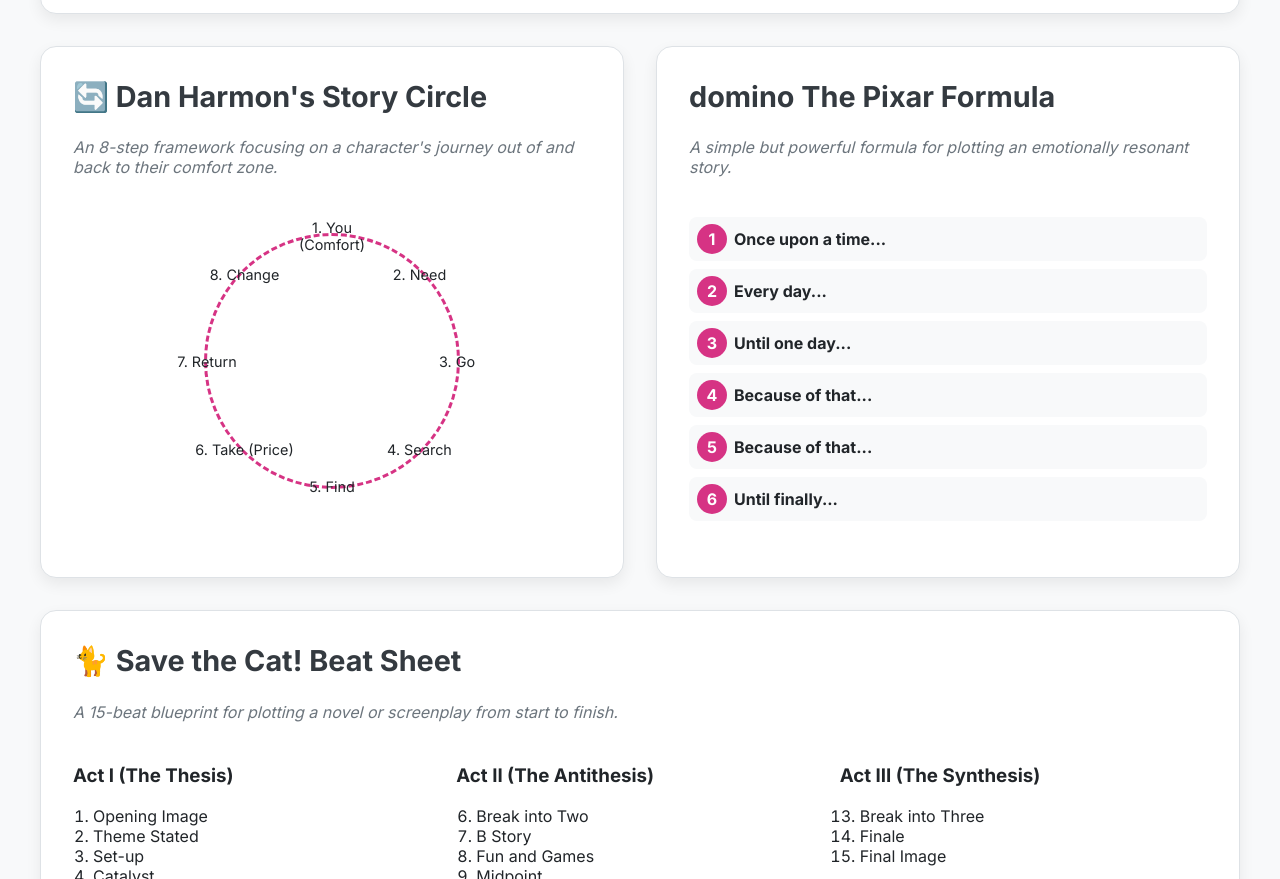
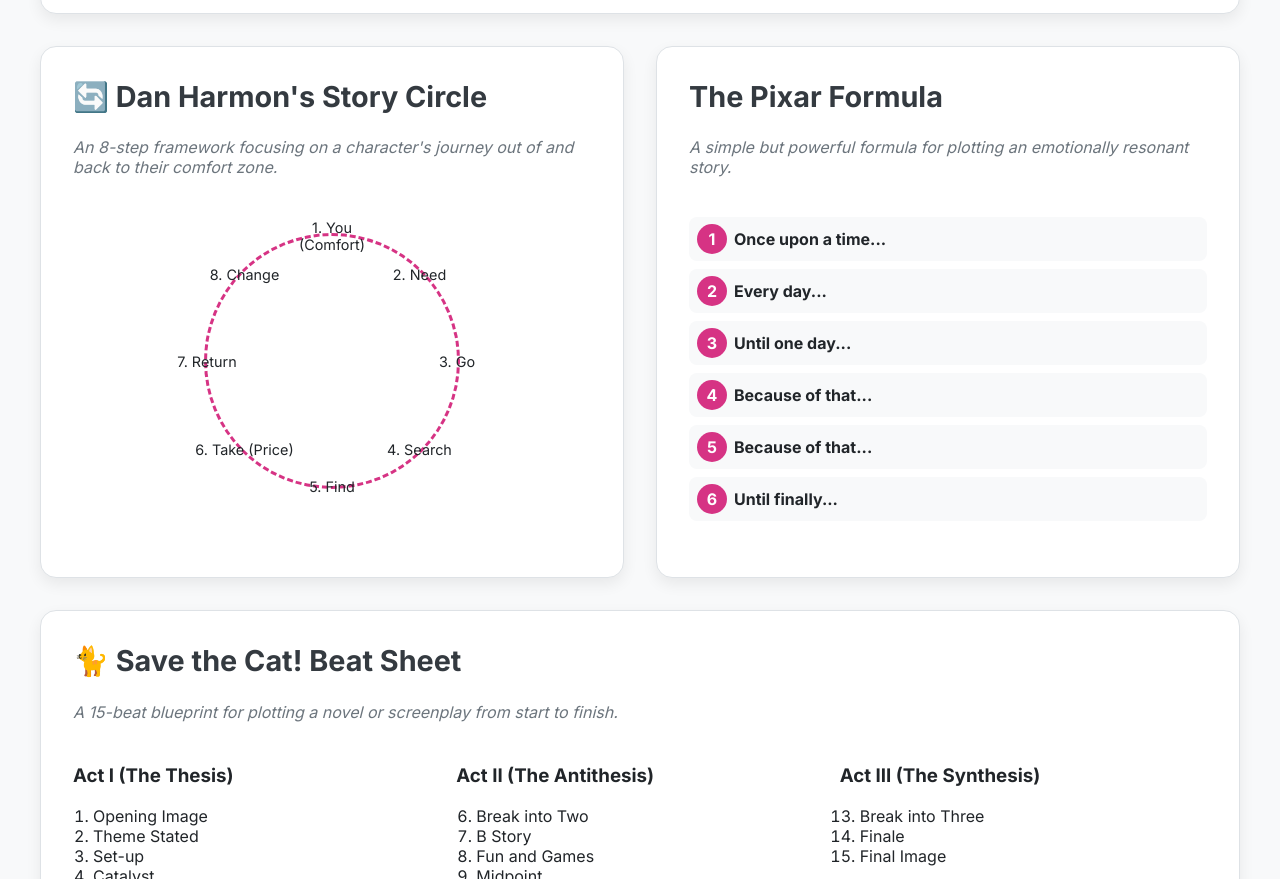
Before and after one commit to pa-domvros/narrative-frameworks, a plain HTML site: page index.html in a window 1280 px wide. Shown: the part 1690-2569 px from the top of the page. Drawn offline with Linux system fonts and the light colour scheme.

Commit message:
Update index.html

```diff
--- a/index.html
+++ b/index.html
@@ -225,7 +225,7 @@
             </div>
 
             <div class="framework-card">
-                <h2> domino The Pixar Formula</h2>
+                <h2>The Pixar Formula</h2>
                 <p class="subtitle">A simple but powerful formula for plotting an emotionally resonant story.</p>
                 <ol class="pixar-flow">
                     <li class="pixar-step"><strong>Once upon a time...</strong></li>
```
